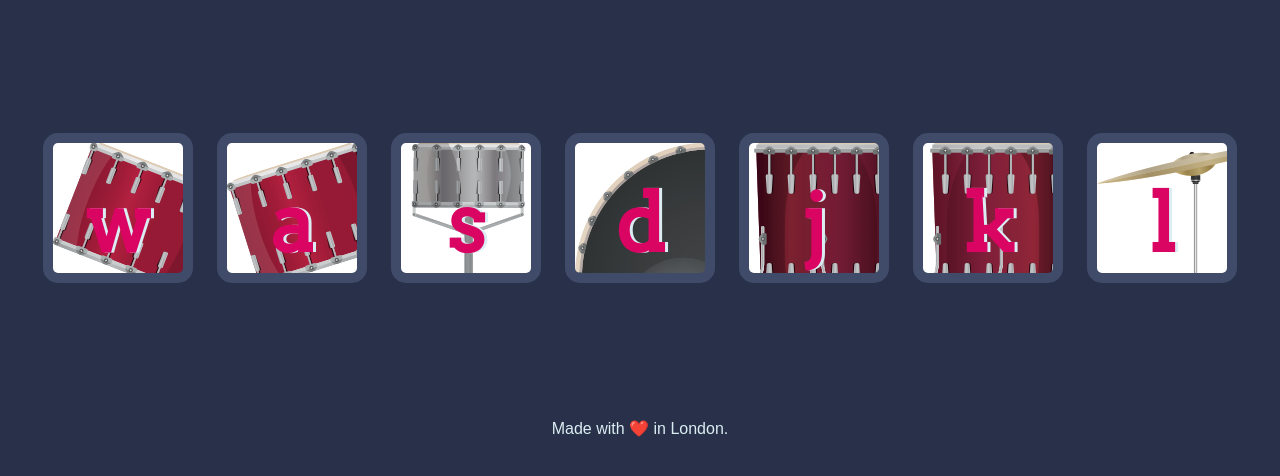
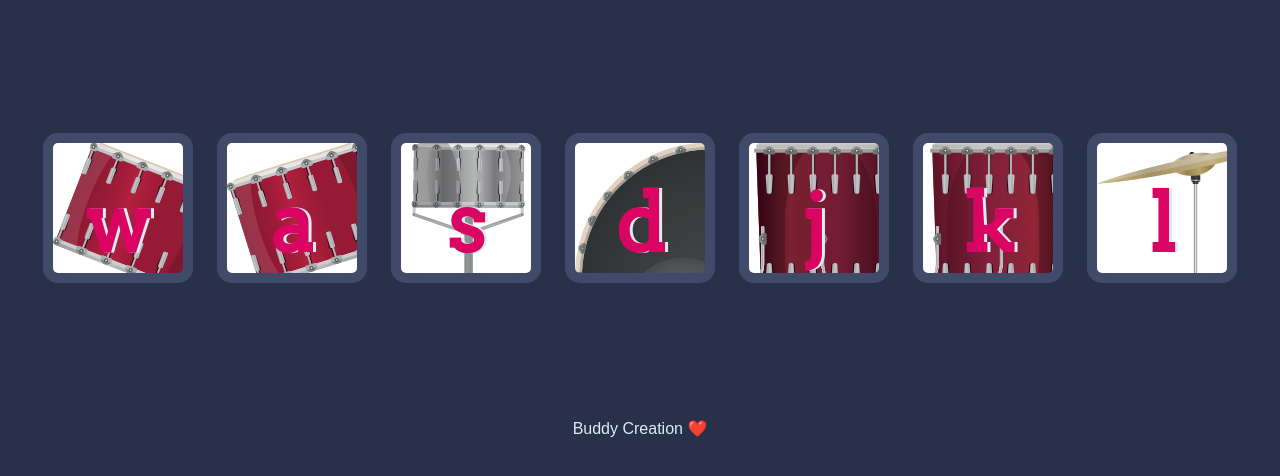
Before and after one commit to Prasathbuddy/Drums, a plain HTML site: page index.html in a window 1280 px wide. Shown: the part 156-632 px from the top of the page. Drawn offline with Linux system fonts and the light colour scheme.

Commit message:
footer
changing footer

```diff
--- a/index.html
+++ b/index.html
@@ -23,7 +23,7 @@
 
 
   <footer>
-    Made with ❤️ in London.
+    Buddy Creation ❤️
   </footer>
   <script src="index.js"></script>
 </body>
```
